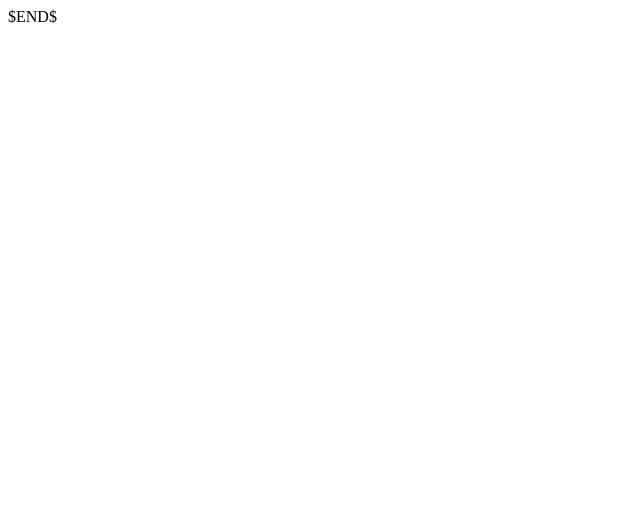
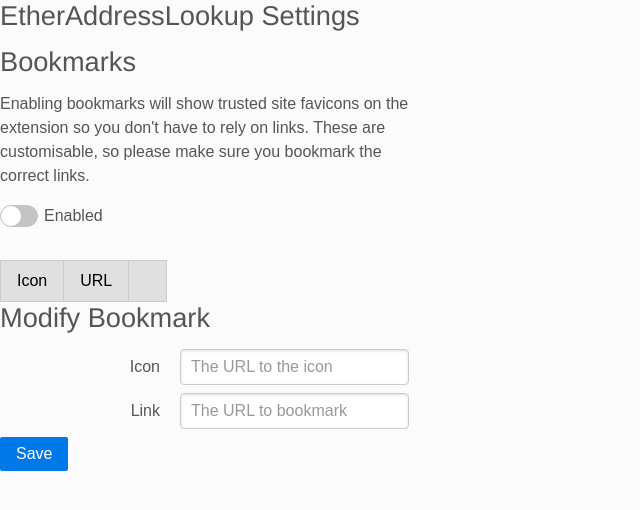
Before and after one commit to 409H/EtherAddressLookup, a browser extension: page settings.html in a window 1280 px wide. Shown: the whole page, without its empty margins (0-640 px from the left). Drawn offline with nearby package versions, Linux system fonts and the light colour scheme.

Commit message:
Added ability to toggle bookmarks on/off and able to customize them

```diff
--- a/settings.html
+++ b/settings.html
@@ -2,9 +2,59 @@
 <html lang="en">
 <head>
     <meta charset="UTF-8">
-    <title>$Title$</title>
+    <title>EthAddressLookup Settings</title>
+    <link rel="stylesheet" href="css/skyblue.min.css" type="text/css" />
+    <link rel="stylesheet" href="css/app.css" type="text/css" />
+    <link rel="stylesheet" href="css/settings.css" type="text/css" />
+    <link href="https://fonts.googleapis.com/css?family=Montserrat" rel="stylesheet">
+    <link rel="stylesheet" href="https://unpkg.com/purecss@1.0.0/build/pure-min.css"
+          integrity="sha384-nn4HPE8lTHyVtfCBi5yW9d20FjT8BJwUXyWZT9InLYax14RDjBj46LmSztkmNP9w" crossorigin="anonymous">
 </head>
 <body>
-$END$
+    <h3>EtherAddressLookup Settings</h3>
+
+    <div class="pure-g">
+        <div class="pure-u-1-3">
+            <h3>Bookmarks</h3>
+            <p>Enabling bookmarks will show trusted site favicons on the extension so you don't have to rely on links. These
+            are customisable, so please make sure you bookmark the correct links.</p>
+            <label class="fancy-checkbox">
+                <input type="checkbox" name="ext-etheraddresslookup-show_bookmarks" id="ext-etheraddresslookup-show_bookmarks">
+                <span id="ext-etheraddresslookup-show_bookmarks_text">Enabled</span>
+            </label>
+
+            <br />
+
+            <table class="pure-table pure-table-striped" id="ext-etheraddresslookup-bookmarks_table">
+                <thead>
+                    <th>Icon</th>
+                    <th>URL</th>
+                    <th>&nbsp;</th>
+                </thead>
+                <tbody>
+                    <!--- populated by js/app/toggleBookmarks.js showBookmarks() -->
+                </tbody>
+            </table>
+
+            <!---- Modify Bookmark Window --->
+            <div id="ext-etheraddresslookup-bookmark_modify_window">
+                <h3>Modify Bookmark</h3>
+                <form method="post" action="" class="pure-form pure-form-aligned" id="ext-etheraddresslookup-bookmark_modify_form">
+                    <div class="pure-control-group">
+                        <label for="icon">Icon</label>
+                        <input type="text" placeholder="The URL to the icon" id="ext-etheraddresslookup-bookmark_modify_icon">
+                    </div>
+                    <div class="pure-control-group">
+                        <label for="link">Link</label>
+                        <input type="text" placeholder="The URL to bookmark" id="ext-etheraddresslookup-bookmark_modify_url">
+                    </div>
+
+                    <input type="hidden" id="ext-etheraddresslookup-bookmark_modify_id">
+                    <button type="submit" class="pure-button pure-button-primary">Save</button>
+                </form>
+            </div>
+        </div>
+    </div>
+<script src="js/app/toggleBookmarks.js"></script>
 </body>
 </html>
```
